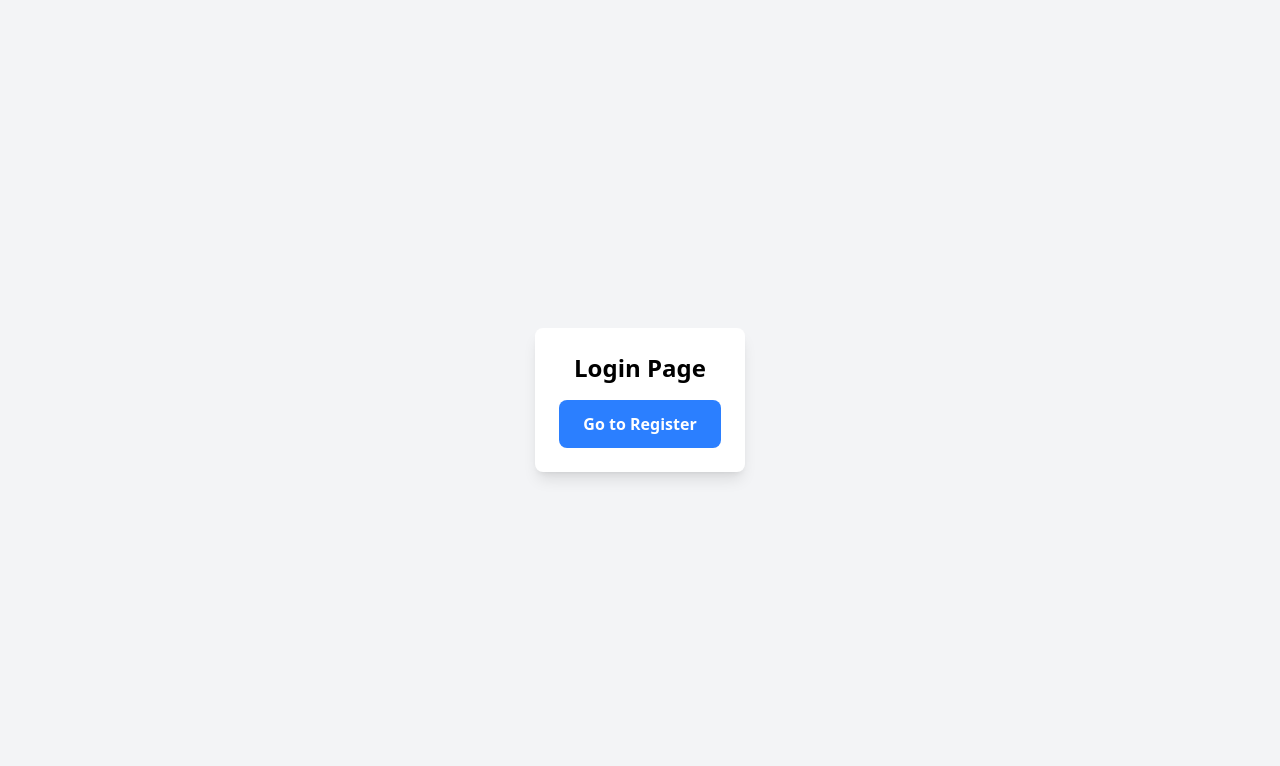
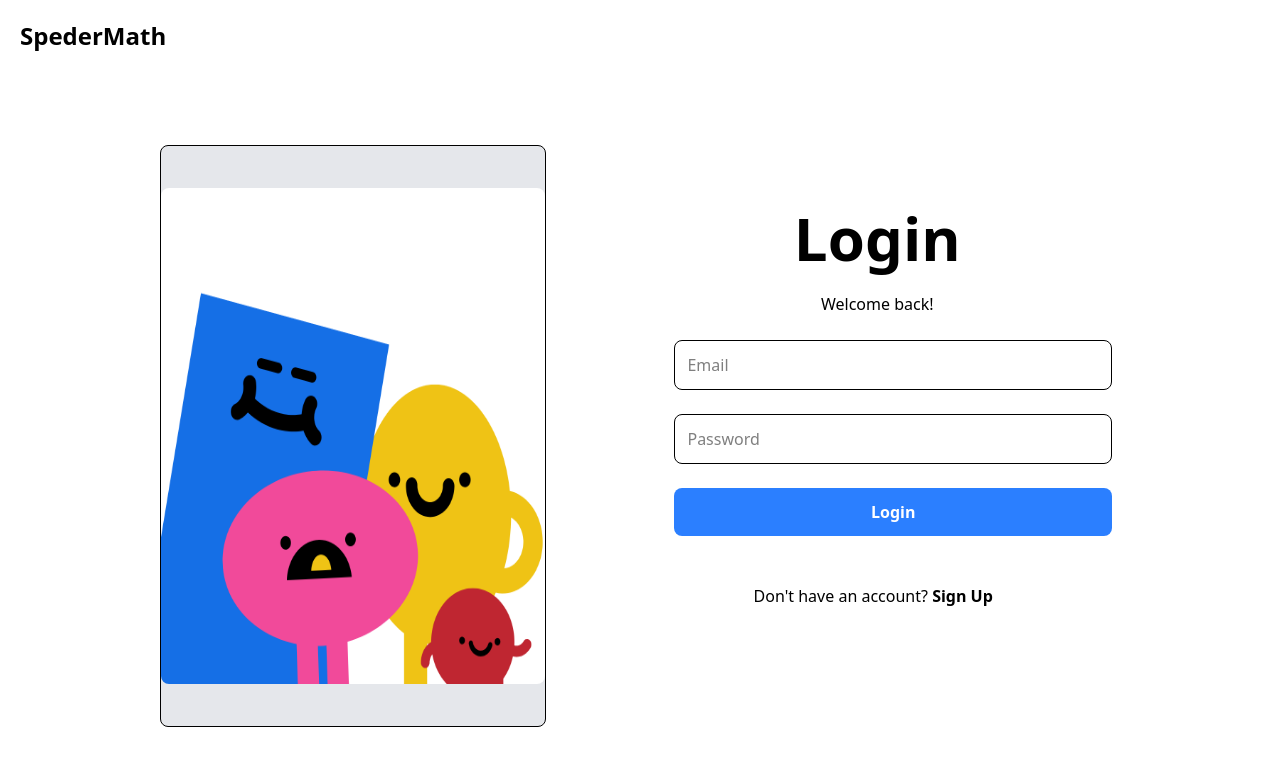
Before and after one commit to felraine/SpederMath_Repository, a React (Vite) app in the folder frontend_web/spedermath/: page /teacher-login in a window 1280 px wide. Shown: the top 766 px of the page. Built offline with nearby package versions, Linux system fonts and the light colour scheme.

Commit message:
updated teacher login UI

```diff
--- a/frontend_web/spedermath/src/components/views/teacherlogin.jsx
+++ b/frontend_web/spedermath/src/components/views/teacherlogin.jsx
@@ -8,18 +8,59 @@ function Login() {
     navigate("/register");
   };
 
+
   return (
-    <div className="flex justify-center items-center h-screen bg-gray-100">
-    <div className="text-center p-6 bg-white rounded-lg shadow-lg">
-      <h2 className="text-2xl font-semibold mb-4">Login Page</h2>
-      <button
-        className="px-6 py-3 bg-blue-500 text-white font-semibold rounded-lg hover:bg-blue-600 focus:outline-none focus:ring-2 focus:ring-blue-300"
-        onClick={goToRegister}
-      >
-        Go to Register
-      </button>
+
+    <>
+    <div className="flex flex-col h-screen">
+    <div className="flex items-start justify-start p-5 text-2xl font-bold text-black">
+      SpederMath
     </div>
-  </div>
+
+    <div className="flex justify-center items-center h-screen bg-white">
+      <div className="w-3/4 h-4/5 bg-white rounded-lg flex">
+
+        {/* Left Side - Image to be pasted */}
+        <div className="w-1/2 flex items-center justify-center bg-gray-200 rounded-lg border">
+        <img
+          src="login-image.png"
+          alt="Login Illustration"
+          className="w-150 h-124 object-fill object-cover rounded-lg "
+        />
+      </div>
+
+        {/* Right Side - Login Form */}
+        <div className="w-2/3 p-12 flex flex-col justify-center mb-6 ml-10">
+          <h2 className="text-6xl font-bold mb-5 text-center mb-6 ml-12">Login</h2>
+          <p className="text-black-600 mb-6 text-center mb-6 ml-12">Welcome back!</p>
+
+          <input
+            type="email"
+            placeholder="Email"
+            className="w-full p-3 mb-4 border rounded-lg focus:outline-none focus:ring-2 focus:ring-blue-300 mb-6 ml-10"
+          />
+          <input
+            type="password"
+            placeholder="Password"
+            className="w-full p-3 mb-6 border rounded-lg focus:outline-none focus:ring-2 focus:ring-blue-300 mb-6 ml-10"
+          />
+
+          <button
+            className="w-full px-6 py-3 bg-blue-500 text-white font-semibold rounded-lg
+            hover:bg-blue-600 focus:outline-none focus:ring-2 focus:ring-blue-300 mb-6 ml-10"
+            onClick={goToRegister}
+          >
+            Login
+          </button>
+          <p className="p-2 text-gray-600-sm text-center mt-4 mb-6 ml-10">
+          Don't have an account?{" "}
+          <a className="font-bold text-gray cursor-pointer hover:text-blue-600 " onClick={goToRegister}> Sign Up</a>
+          </p>
+        </div>
+      </div>
+    </div>
+    </div>
+  </>
   );
 }
 
```
Also changed, not shown: frontend_web/spedermath/public/login-image.png (added).
